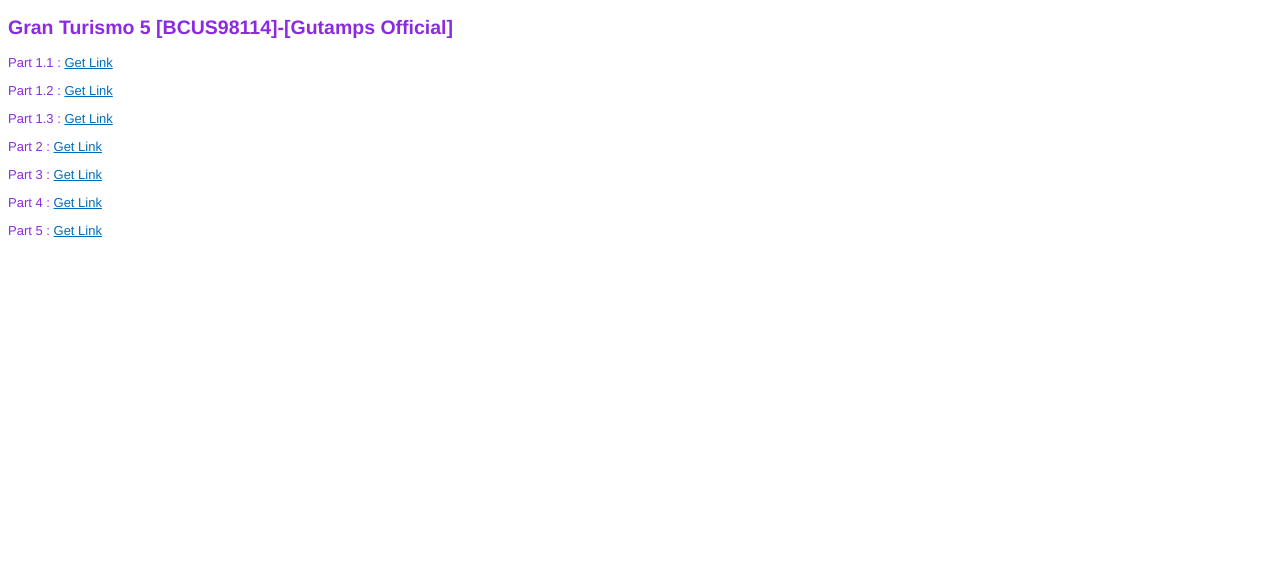
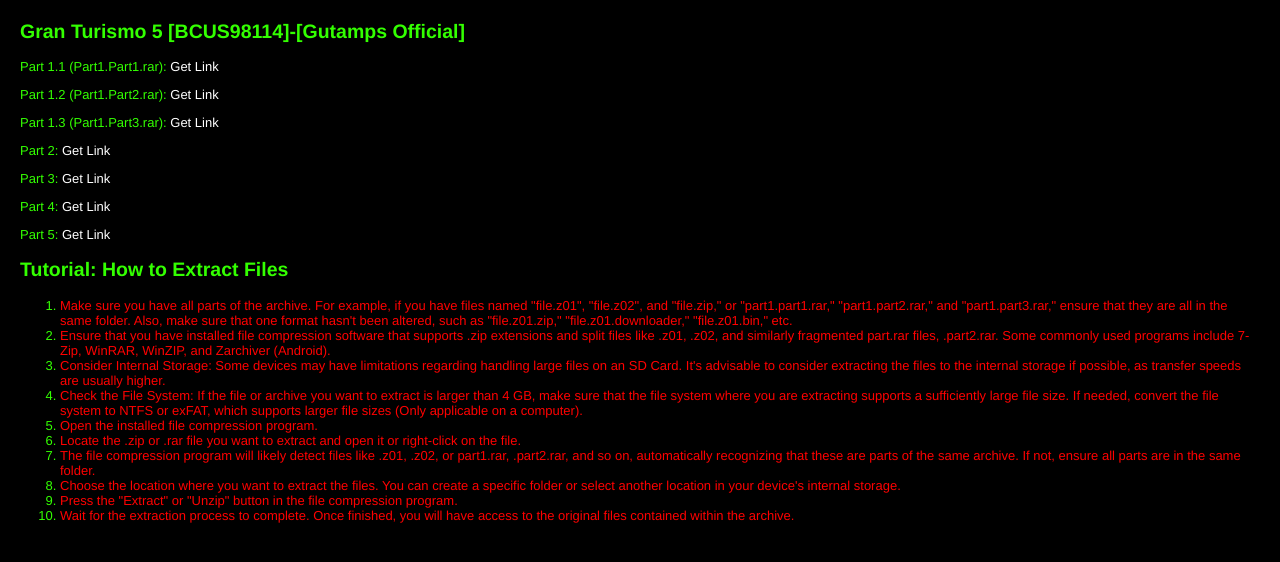
Before and after one commit to gutampsid/gt5gomg.github.io, a plain HTML site: page index.html in a window 1280 px wide. Drawn offline with Linux system fonts and the light colour scheme.

Commit message:
Update index.html

```diff
--- a/index.html
+++ b/index.html
@@ -1,22 +1,60 @@
-<!DOCTYPE html PUBLIC "-//W3C//DTD XHTML 1.0 Transitional//EN" "http://www.w3.org/TR/xhtml1/DTD/xhtml1-transitional.dtd">
-<html xmlns="http://www.w3.org/1999/xhtml">
+<!DOCTYPE html>
+<html lang="en">
 <head>
+    <meta charset="UTF-8">
+    <meta http-equiv="X-UA-Compatible" content="IE=edge">
+    <meta name="viewport" content="width=device-width, initial-scale=1.0">
     <title>Gran Turismo 5 [BCUS98114]-[Gutamps Official]</title>
-    <style type="text/css">
-        body, table { font-family: Helvetica, Arial, sans-serif; font-size: 13px; }
-        a { color: #006DBA; }
+    <style>
+        body {
+            font-family: 'Helvetica', 'Arial', sans-serif;
+            font-size: 13px;
+            color: #33ff00;
+            background-color: rgb(0, 0, 0);
+            margin: 20px;
+        }
+
+        h2 {
+            color: #33ff00;
+        }
+
+        a {
+            color: #ffffff;
+            text-decoration: none;
+            transition: color 0.3s ease;
+        }
+
+        a:hover {
+            color: #ff4500;
+        }
+
+        p {
+            margin-bottom: 10px;
+        }
     </style>
 </head>
 <body>
-<h2>Gran Turismo 5 [BCUS98114]-[Gutamps Official]</h2>
-    <style> body { color: blueviolet };
-    </style>
-<p>Part 1.1 : <a href="https://mega.nz/file/kfZ1lTZY#WS-iMzRM0_Ck-VOgW3Hat3hjB5z4PsXoX7WmgsJ1Ac8" target="_blank" rel="noopener">Get Link</a></p>
-<p>Part 1.2 : <a href="https://mega.nz/file/4GYmCTYK#tqew0XubikX3yuyh4A3JW67aHt1L5oGtMR8n_0Pgo2A" target="_blank" rel="noopener">Get Link</a></p>
-<p>Part 1.3 : <a href="https://mega.nz/file/UaBXHYaC#BuY2JoncgZt2k8uGmRqfuCfKfmXnI7ZMimpHjSj8XiA" target="_blank" rel="noopener">Get Link</a></p>
-<p>Part 2 : <a href="https://mega.nz/file/FXZlgJiT#C3_r1DQiQNN6_PSwXCbJWX7Kqw0raUd4j6Bcwym0iBI" target="_blank" rel="noopener">Get Link</a></p>
-<p>Part 3 : <a href="https://mega.nz/file/RGxXwZxa#59rE-g3_-Sy3Lyy4MasPoVR1gRS0mJxpQtdIv_7hCFA" target="_blank" rel="noopener">Get Link</a></p>
-<p>Part 4 : <a href="https://mega.nz/file/MP4SibZQ#XKp1IMYVcIk3-aGBLEbZZk3P4PQAbwP7G5UmMheubXI" target="_blank" rel="noopener">Get Link</a></p>
-<p>Part 5 : <a href="https://mega.nz/file/lkAmELbL#-YiIsdz-Lu2lc1buz9igm_hozhO96Ojnu0NT48YJqjo" target="_blank" rel="noopener">Get Link</a></p>
+    <h2>Gran Turismo 5 [BCUS98114]-[Gutamps Official]</h2>
+    <p>Part 1.1 (Part1.Part1.rar): <a href="https://mega.nz/file/ICQD1b7K#_QxRjwucDnrsbopKuxnQaZBYT56HjXIQtAbeIka-5Dg" target="_blank" rel="noopener">Get Link</a></p>
+    <p>Part 1.2 (Part1.Part2.rar): <a href="https://mega.nz/file/1aRAFDyI#XU-V-CACJnbQR7DrQLYZ48Hklkuy8GoqyHG1_WGRGkQ" target="_blank" rel="noopener">Get Link</a></p>
+    <p>Part 1.3 (Part1.Part3.rar): <a href="https://mega.nz/file/toAhBYaQ#CwkIbHZm2TsGLiHiqdht9W-rOp3nK8uHsGsOKZrzO7c" target="_blank" rel="noopener">Get Link</a></p>
+    <p>Part 2: <a href="https://mega.nz/file/lKR1hLBa#Tg5LBq7t6p6SfAiEammxh3ZruJzSnGVshOsuJ7-L9Qo" target="_blank" rel="noopener">Get Link</a></p>
+    <p>Part 3: <a href="https://mega.nz/file/VbwAxJLR#u3Bd0juLDXC3UUIu4LwnRn-cea8cgJS8zg0j-imsxRs" target="_blank" rel="noopener">Get Link</a></p>
+    <p>Part 4: <a href="https://mega.nz/file/9KY3zD4K#YEATD18V_HRicASh18dor70QubQxsshb7FAh7Vo7gT0" target="_blank" rel="noopener">Get Link</a></p>
+    <p>Part 5: <a href="https://mega.nz/file/gDx0EZCA#_hAtGT0zRydJg0iOvafISZOv4Nn498SdKNu9MVDcr4M" target="_blank" rel="noopener">Get Link</a></p>
+    <!-- Add the rest of the links similarly -->
+    <h2>Tutorial: How to Extract Files</h2>
+        <ol>
+            <li><span style="color:red;">Make sure you have all parts of the archive. For example, if you have files named "file.z01", "file.z02", and "file.zip," or "part1.part1.rar," "part1.part2.rar," and "part1.part3.rar," ensure that they are all in the same folder. Also, make sure that one format hasn't been altered, such as "file.z01.zip," "file.z01.downloader," "file.z01.bin," etc.</span></li>
+            <li><span style="color:red;">Ensure that you have installed file compression software that supports .zip extensions and split files like .z01, .z02, and similarly fragmented part.rar files, .part2.rar. Some commonly used programs include 7-Zip, WinRAR, WinZIP, and Zarchiver (Android).</span></li>
+            <li><span style="color:red;">Consider Internal Storage: Some devices may have limitations regarding handling large files on an SD Card. It's advisable to consider extracting the files to the internal storage if possible, as transfer speeds are usually higher.</span></li>
+            <li><span style="color:red;">Check the File System: If the file or archive you want to extract is larger than 4 GB, make sure that the file system where you are extracting supports a sufficiently large file size. If needed, convert the file system to NTFS or exFAT, which supports larger file sizes (Only applicable on a computer).</span></li>
+            <li><span style="color:red;">Open the installed file compression program.</span></li>
+            <li><span style="color:red;">Locate the .zip or .rar file you want to extract and open it or right-click on the file.</span></li>
+            <li><span style="color:red;">The file compression program will likely detect files like .z01, .z02, or part1.rar, .part2.rar, and so on, automatically recognizing that these are parts of the same archive. If not, ensure all parts are in the same folder.</span></li>
+            <li><span style="color:red;">Choose the location where you want to extract the files. You can create a specific folder or select another location in your device's internal storage.</span></li>
+            <li><span style="color:red;">Press the "Extract" or "Unzip" button in the file compression program.</span></li>
+            <li><span style="color:red;">Wait for the extraction process to complete. Once finished, you will have access to the original files contained within the archive.</span></li>
+        </ol>
 </body>
 </html>
```
